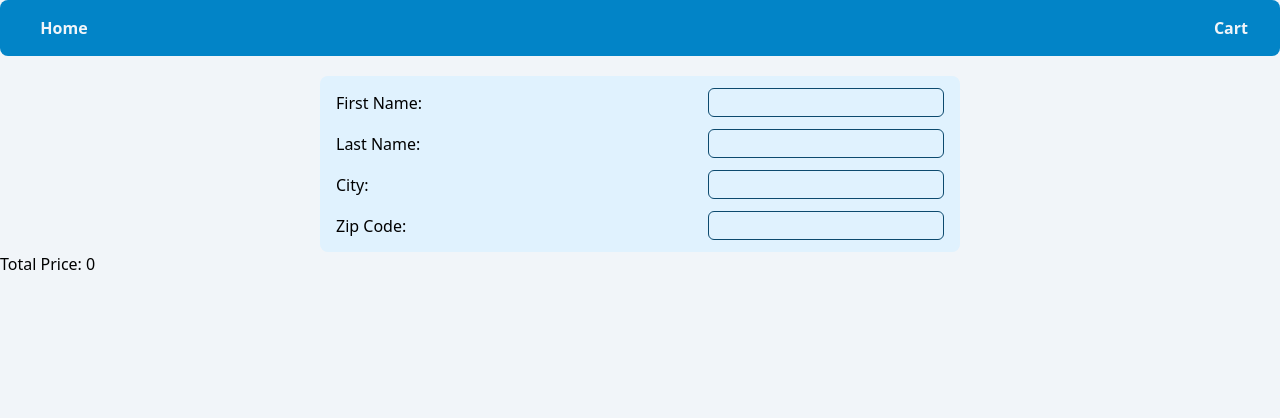
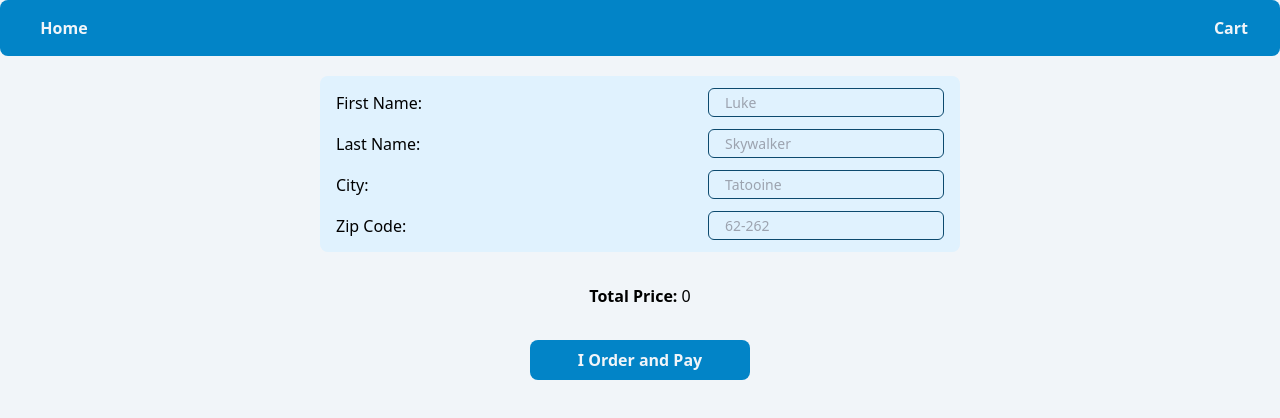
Before and after one commit to efdalyalcin/react_ts-book-shopping, a React (Create React App) app in the folder front/: page /react_ts-shopping-books/order in a window 1280 px wide. Shown: the top 418 px of the page. Built offline with nearby package versions, Linux system fonts and the light colour scheme.

Commit message:
post method is created, form sends data to api, validation is needed for the data

```diff
--- /dev/null
+++ b/front/src/api/postOrder.ts
@@ -0,0 +1,15 @@
+const BASE_URL = 'http://localhost:3001/api/order';
+
+export const postOrder = async (orderInfo: OrderInfo) => {
+  const response = await fetch(BASE_URL, {
+    method: 'POST',
+    headers: {
+      'Content-Type': 'application/json',
+    },
+    body: JSON.stringify(orderInfo),
+  })
+
+  const data = await response.json();
+
+  return data;
+};
--- a/front/src/components/InputLine.tsx
+++ b/front/src/components/InputLine.tsx
@@ -3,6 +3,7 @@ type Props = {
   onChangeHandler: (event: string) => void;
   title: string;
   labelId: string;
+  placeholder: string;
 };
 
 export default function InputLine({
@@ -10,6 +11,7 @@ export default function InputLine({
   onChangeHandler,
   title,
   labelId,
+  placeholder,
 }: Props) {
   return (
     <div className="flex justify-between items-center">
@@ -17,10 +19,11 @@ export default function InputLine({
       <input
         id={labelId}
         type="text"
-        className="h-full rounded-md border bg-transparent py-1 px-4 text-right border-sky-900
+        className="h-full rounded-md border bg-transparent py-1 px-4 border-sky-900
          focus:border-indigo-500 focus:ring-indigo-500 sm:text-sm"
         value={value}
         onChange={(e) => onChangeHandler(e.target.value)}
+        placeholder={placeholder}
       />
     </div>
   )
--- a/front/src/pages/Order.tsx
+++ b/front/src/pages/Order.tsx
@@ -1,4 +1,5 @@
 import { useCallback, useEffect, useState } from "react";
+import { postOrder } from "../api/postOrder";
 import InputLine from "../components/InputLine";
 import NavBar from "../components/NavBar";
 import { useOrderBooks } from "../context/OrderContext";
@@ -25,43 +26,80 @@ export default function Order() {
 
   useEffect(() => handlePrice(), [handlePrice]);
 
+  const handleSubmit = useCallback(() => {
+    const order = booksWithQuantity.map((bookWithQuantity) => {
+      return {
+        id: bookWithQuantity.book.id,
+        quantity: bookWithQuantity.quantity,
+      };
+    });
+
+    const orderInfo: OrderInfo = {
+      order,
+      first_name: firstName,
+      last_name: lastName,
+      city: city,
+      zip_code: zipCode,
+    };
+
+    postOrder(orderInfo).then((data) => console.log(data));
+  }, [booksWithQuantity, city, firstName, lastName, zipCode]);
+
   return (
-    <div className="max-w-7xl mx-auto min-h-screen">
+    <div className="max-w-7xl mx-auto h-screen">
       <NavBar />
 
-      <form
-        className="flex flex-col gap-3 px-4 py-3 rounded-lg w-full md:w-1/2 bg-sky-100 mx-auto mt-5"
-        // onSubmit={(e) => handleSubmit(e)}
-      >
+      <div className="flex flex-col justify-around items-center gap-8">
+        <form className="flex flex-col gap-3 px-4 py-3 rounded-lg w-full md:w-1/2 bg-sky-100 mx-auto mt-5">
           <div className="flex flex-col gap-3">
             <InputLine
               value={firstName}
               onChangeHandler={setFirstName}
               title={"First Name: "}
               labelId={"firstName"}
+              placeholder={"Luke"}
             />
             <InputLine
               value={lastName}
               onChangeHandler={setLastName}
               title={"Last Name:"}
               labelId={"lastName"}
+              placeholder={"Skywalker"}
             />
             <InputLine
               value={city}
               onChangeHandler={setCity}
               title={"City:"}
               labelId={"city"}
+              placeholder={"Tatooine"}
             />
             <InputLine
               value={zipCode}
               onChangeHandler={setZipCode}
               title={"Zip Code:"}
               labelId={"zipCode"}
+              placeholder={"62-262"}
             />
           </div>
         </form>
 
-      <div>Total Price: {totalPrice}</div>
+        <p>
+          <span className="font-bold">Total Price: </span>
+          {totalPrice}{" "}
+          <span className="font-bold">
+            {booksWithQuantity.length
+              ? booksWithQuantity[0].book.currency
+              : null}
+          </span>
+        </p>
+        <button
+          className="py-2 px-12 font-bold rounded-lg text-slate-100 text-center
+          hover:text-slate-300 transition-colors duration-300 bg-sky-600 max-w-max"
+          onClick={handleSubmit}
+        >
+          I Order and Pay
+        </button>
+      </div>
     </div>
   );
 }
--- a/front/tailwind.config.js
+++ b/front/tailwind.config.js
@@ -6,7 +6,7 @@ module.exports = {
     extend: {},
     minWidth: {
       "360": "360px",
-    },
+    }
   },
   plugins: [],
 };
```
Also changed, not shown: front/src/react-app-env.d.ts (+7 -1 lines). Lines whose indentation alone changed are shown as unchanged.
